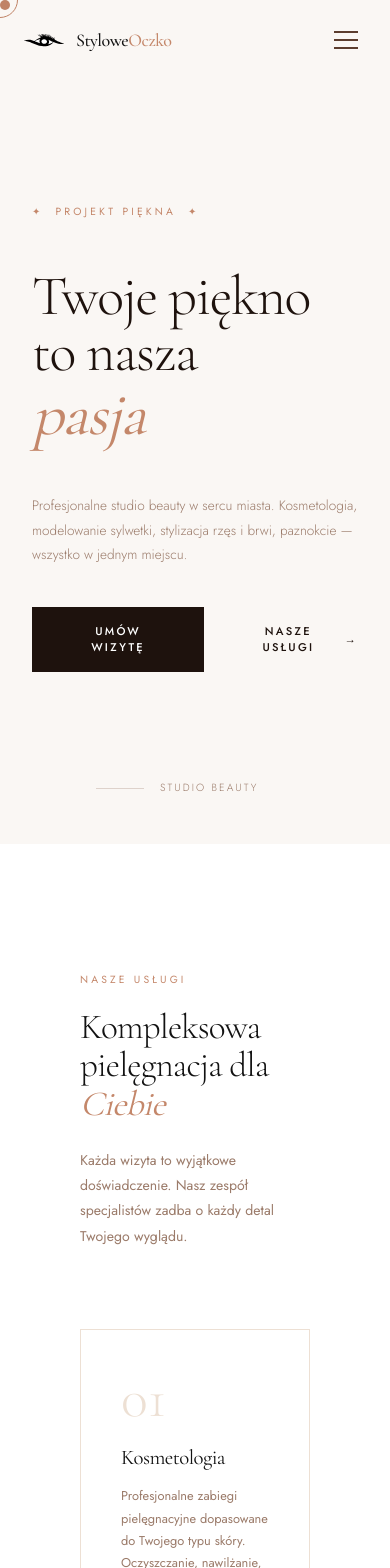
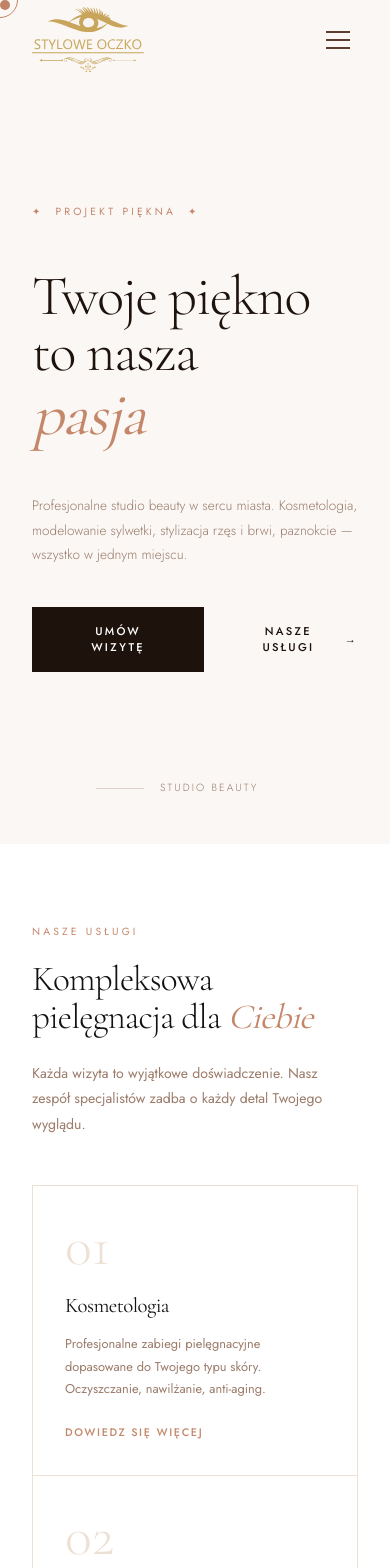
Before and after one commit to JakubPaszko2001/StyloweOczko, a Next.js app: page / in a window 390 px wide. Shown: the top 1568 px of the page. Built offline with nearby package versions, Linux system fonts and the light colour scheme.

Commit message:
trzeci commit

```diff
--- a/src/app/components/BookingForm.tsx
+++ b/src/app/components/BookingForm.tsx
@@ -73,8 +73,8 @@ export default function BookingForm() {
   ];
 
   return (
-    <section ref={sectionRef} className="py-32 px-20 bg-beige grid grid-cols-1 lg:grid-cols-2 gap-24 items-center" id="rezerwacja">
-      <div>
+    <section ref={sectionRef} className="py-20 md:py-32 px-8 md:px-24 bg-beige flex flex-col lg:flex-row gap-16 lg:gap-24 items-center" id="rezerwacja">
+      <div className="lg:w-1/2">
         <p className="reveal text-[0.65rem] tracking-[0.3em] uppercase text-rose mb-5">Rezerwacja</p>
         <h2 className="reveal delay-1 font-serif text-[clamp(2.2rem,4vw,3.8rem)] font-light leading-[1.1] tracking-tight mb-8">
           Umów swoją <em className="text-rose italic font-normal">wizytę</em>
@@ -100,10 +100,10 @@ export default function BookingForm() {
         </div>
       </div>
 
-      <div className="reveal-right bg-white p-12 shadow-sm">
+      <div className="reveal-right lg:w-1/2 bg-white p-8 md:p-12 shadow-sm w-full">
         <p className="text-[0.65rem] tracking-[0.3em] uppercase text-rose mb-6">Formularz rezerwacji</p>
         <form onSubmit={handleSubmit} className="space-y-4">
-          <div className="grid grid-cols-2 gap-4">
+          <div className="grid grid-cols-1 md:grid-cols-2 gap-4">
             <div className="flex flex-col gap-1.5">
               <label className="text-[0.68rem] tracking-[0.15em] uppercase text-muted font-medium">Imię</label>
               <input type="text" placeholder="Anna" className="border border-beige p-3.5 text-[0.85rem] bg-cream outline-none focus:border-rose transition-colors font-light" required />
@@ -120,7 +120,7 @@ export default function BookingForm() {
               <label className="text-[0.68rem] tracking-[0.15em] uppercase text-muted font-medium">E-mail</label>
               <input type="email" placeholder="anna@email.pl" className="border border-beige p-3.5 text-[0.85rem] bg-cream outline-none focus:border-rose transition-colors font-light" required />
             </div>
-            <div className="col-span-2 flex flex-col gap-1.5">
+            <div className="md:col-span-2 flex flex-col gap-1.5">
               <label className="text-[0.68rem] tracking-[0.15em] uppercase text-muted font-medium">Usługa</label>
               <select className="border border-beige p-3.5 text-[0.85rem] bg-cream outline-none focus:border-rose transition-colors font-light" required>
                 <option value="">Wybierz usługę...</option>
@@ -143,7 +143,7 @@ export default function BookingForm() {
                 <option>15:00</option><option>16:00</option><option>17:00</option><option>18:00</option>
               </select>
             </div>
-            <div className="col-span-2 flex flex-col gap-1.5">
+            <div className="md:col-span-2 flex flex-col gap-1.5">
               <label className="text-[0.68rem] tracking-[0.15em] uppercase text-muted font-medium">Uwagi (opcjonalnie)</label>
               <textarea placeholder="Dodatkowe informacje..." className="border border-beige p-3.5 text-[0.85rem] bg-cream outline-none focus:border-rose transition-colors font-light resize-none h-[100px]"></textarea>
             </div>
--- a/src/app/components/Footer.tsx
+++ b/src/app/components/Footer.tsx
@@ -8,7 +8,7 @@ export default function Footer() {
   };
 
   return (
-    <footer className="bg-beige text-dark pt-16 pb-8 px-20 grid grid-cols-1 md:grid-cols-2 lg:grid-cols-4 gap-12">
+    <footer className="bg-beige text-dark pt-20 pb-10 px-8 md:px-24 grid grid-cols-1 md:grid-cols-2 lg:grid-cols-4 gap-12">
       <div className="lg:col-span-1">
         <Link href="/" className="font-serif text-[1.6rem] font-medium tracking-tight mb-4 block">
           Stylowe<span className="text-rose">Oczko</span>
--- a/src/app/components/Gallery.tsx
+++ b/src/app/components/Gallery.tsx
@@ -49,8 +49,8 @@ export default function Gallery() {
   }, []);
 
   return (
-    <section ref={sectionRef} className="py-32 px-20 bg-beige text-dark" id="galeria">
-      <div className="flex justify-between items-end mb-16">
+    <section ref={sectionRef} className="py-20 md:py-32 px-8 md:px-24 bg-beige text-dark" id="galeria">
+      <div className="flex flex-col md:flex-row justify-between items-start md:items-end mb-12 md:mb-16 gap-6">
         <div>
           <p className="reveal text-[0.65rem] tracking-[0.3em] uppercase text-rose mb-5">Galeria efektów</p>
           <h2 className="reveal delay-1 font-serif text-[clamp(2.2rem,4vw,3.8rem)] font-light leading-[1.1] tracking-tight text-dark">
--- a/src/app/components/Navbar.tsx
+++ b/src/app/components/Navbar.tsx
@@ -3,7 +3,7 @@
 import { useEffect, useState } from "react";
 import Link from "next/link";
 import Image from "next/image";
-import Logo from "../assets/Logo.svg";
+import Logo from "../assets/Logo3.svg";
 
 export default function Navbar() {
   const [scrolled, setScrolled] = useState(false);
@@ -54,10 +54,9 @@ export default function Navbar() {
   return (
     <>
       <nav
-        className={`fixed top-0 left-0 w-full z-[100] px-6 md:px-16 flex items-center justify-between h-20 md:h-[88px] transition-all duration-400 ${
-          scrolled || isMenuOpen
-            ? "bg-cream/90 backdrop-blur-[14px] border-b border-rose/15"
-            : "bg-transparent"
+        className={`fixed top-0 left-0 w-full z-[100] px-8 md:px-24 flex items-center justify-between h-20 md:h-[88px] transition-all duration-500 border-b ${scrolled || isMenuOpen
+          ? "bg-cream/90 backdrop-blur-[14px] border-[#C8A55B]"
+          : "bg-transparent border-transparent"
           }`}
       >
         <Link
@@ -68,16 +67,16 @@ export default function Navbar() {
           <Image
             src={Logo}
             alt="Logo StyloweOczko"
-            width={64}
-            height={64}
-            className="w-10 h-10 md:w-12 md:h-12 transition-transform duration-300 group-hover:scale-110"
+            width={128}
+            height={128}
+            className="w-28 h-28 object-contain"
           />
-          <div className="hidden sm:block">
+          {/* <div className="hidden sm:block">
             Stylowe<span className="text-rose">Oczko</span>
           </div>
           <div className="sm:hidden text-lg">
             Stylowe<span className="text-rose">Oczko</span>
-          </div>
+          </div> */}
         </Link>
 
         {/* Desktop Menu */}
@@ -108,18 +107,15 @@ export default function Navbar() {
           aria-label="Toggle menu"
         >
           <span
-            className={`w-6 h-0.5 bg-mid transition-all duration-300 ${
-              isMenuOpen ? "rotate-45 translate-y-2" : ""
+            className={`w-6 h-0.5 bg-mid transition-all duration-300 ${isMenuOpen ? "rotate-45 translate-y-2" : ""
               }`}
           />
           <span
-            className={`w-6 h-0.5 bg-mid transition-all duration-300 ${
-              isMenuOpen ? "opacity-0" : ""
+            className={`w-6 h-0.5 bg-mid transition-all duration-300 ${isMenuOpen ? "opacity-0" : ""
               }`}
           />
           <span
-            className={`w-6 h-0.5 bg-mid transition-all duration-300 ${
-              isMenuOpen ? "-rotate-45 -translate-y-2" : ""
+            className={`w-6 h-0.5 bg-mid transition-all duration-300 ${isMenuOpen ? "-rotate-45 -translate-y-2" : ""
               }`}
           />
         </button>
@@ -127,8 +123,7 @@ export default function Navbar() {
 
       {/* Mobile Menu Overlay */}
       <div
-        className={`fixed inset-0 z-[90] bg-cream transition-all duration-500 md:hidden flex flex-col items-center justify-center gap-8 px-6 ${
-          isMenuOpen ? "opacity-100 pointer-events-auto" : "opacity-0 pointer-events-none"
+        className={`fixed inset-0 z-[90] bg-cream transition-all duration-500 md:hidden flex flex-col items-center justify-center gap-8 px-6 ${isMenuOpen ? "opacity-100 pointer-events-auto" : "opacity-0 pointer-events-none"
           }`}
       >
         <div className="flex flex-col items-center gap-6 text-center">
@@ -136,8 +131,7 @@ export default function Navbar() {
             <button
               key={item.id}
               onClick={() => scrollToSection(item.id)}
-              className={`text-2xl font-serif text-mid hover:text-rose transition-all duration-500 transform ${
-                isMenuOpen ? "translate-y-0 opacity-100" : "translate-y-4 opacity-0"
+              className={`text-2xl font-serif text-mid hover:text-rose transition-all duration-500 transform ${isMenuOpen ? "translate-y-0 opacity-100" : "translate-y-4 opacity-0"
                 }`}
               style={{ transitionDelay: `${index * 100}ms` }}
             >
@@ -147,8 +141,7 @@ export default function Navbar() {
 
           <button
             onClick={() => scrollToSection("rezerwacja")}
-            className={`mt-4 bg-rose text-white px-10 py-4 text-sm tracking-[0.2em] uppercase font-medium hover:bg-rose-dark transition-all duration-500 transform ${
-              isMenuOpen ? "translate-y-0 opacity-100" : "translate-y-4 opacity-0"
+            className={`mt-4 bg-rose text-white px-10 py-4 text-sm tracking-[0.2em] uppercase font-medium hover:bg-rose-dark transition-all duration-500 transform ${isMenuOpen ? "translate-y-0 opacity-100" : "translate-y-4 opacity-0"
               }`}
             style={{ transitionDelay: `${menuItems.length * 100}ms` }}
           >
@@ -156,8 +149,7 @@ export default function Navbar() {
           </button>
         </div>
 
-        <div className={`absolute bottom-12 flex flex-col items-center gap-2 text-rose/60 text-xs tracking-widest uppercase transition-all duration-700 delay-500 ${
-          isMenuOpen ? "opacity-100" : "opacity-0"
+        <div className={`absolute bottom-12 flex flex-col items-center gap-2 text-rose/60 text-xs tracking-widest uppercase transition-all duration-700 delay-500 ${isMenuOpen ? "opacity-100" : "opacity-0"
           }`}>
           <span>Stylowe Oczko</span>
           <span className="w-12 h-px bg-rose/30"></span>
--- a/src/app/components/Pricing.tsx
+++ b/src/app/components/Pricing.tsx
@@ -60,8 +60,8 @@ export default function Pricing() {
   }, []);
 
   return (
-    <section ref={sectionRef} className="py-32 px-20 bg-white" id="cennik">
-      <div className="flex justify-between items-end mb-16">
+    <section ref={sectionRef} className="py-20 md:py-32 px-8 md:px-24 bg-white" id="cennik">
+      <div className="flex justify-between items-end mb-12 md:mb-16">
         <div>
           <p className="reveal text-[0.65rem] tracking-[0.3em] uppercase text-rose mb-5">Cennik</p>
           <h2 className="reveal delay-1 font-serif text-[clamp(2.2rem,4vw,3.8rem)] font-light leading-[1.1] tracking-tight">
@@ -74,7 +74,7 @@ export default function Pricing() {
         {categories.map((cat, i) => (
           <div
             key={cat.title}
-            className={`reveal delay-${i + 1} p-10 relative transition-colors duration-300 ${cat.featured ? "bg-beige text-dark" : "bg-white"
+            className={`reveal delay-${i + 1} p-8 md:p-10 relative transition-colors duration-300 ${cat.featured ? "bg-beige text-dark" : "bg-white"
               }`}
           >
             {cat.featured && (
--- a/src/app/components/Services.tsx
+++ b/src/app/components/Services.tsx
@@ -52,8 +52,8 @@ export default function Services() {
   }, []);
 
   return (
-    <section ref={sectionRef} className="py-32 px-20 bg-white" id="uslugi">
-      <div className="max-w-[600px] mb-20">
+    <section ref={sectionRef} className="py-20 md:py-32 px-8 md:px-24 bg-white" id="uslugi">
+      <div className="max-w-[600px] mb-12 md:mb-20">
         <p className="reveal text-[0.65rem] tracking-[0.3em] uppercase text-rose mb-5">Nasze usługi</p>
         <h2 className="reveal delay-1 font-serif text-[clamp(2.2rem,4vw,3.8rem)] font-light leading-[1.1] tracking-tight max-w-[28rem] mb-6">
           Kompleksowa pielęgnacja dla <em className="text-rose italic font-normal">Ciebie</em>
@@ -63,11 +63,13 @@ export default function Services() {
         </p>
       </div>
 
-      <div className="grid grid-cols-1 md:grid-cols-5 gap-px bg-beige border border-beige overflow-hidden">
+      <div className="grid grid-cols-1 md:grid-cols-2 lg:grid-cols-5 gap-px bg-beige border border-beige overflow-hidden">
         {services.map((s, i) => (
           <div
             key={s.num}
-            className={`reveal delay-${i + 1} bg-white p-10 cursor-pointer transition-colors duration-300 relative group overflow-hidden hover:bg-cream`}
+            className={`reveal delay-${i + 1} bg-white p-8 md:p-10 cursor-pointer transition-colors duration-300 relative group overflow-hidden hover:bg-cream ${
+              i === 4 ? "md:col-span-2 lg:col-span-1" : ""
+            }`}
           >
             <div className="absolute bottom-0 left-0 w-full h-[3px] bg-rose scale-x-0 origin-left transition-transform duration-400 ease-[cubic-bezier(0.16,1,0.3,1)] group-hover:scale-x-100" />
             <div className="font-serif text-[3.5rem] font-light text-beige leading-none mb-4 transition-colors duration-300 group-hover:text-rose-light">
--- a/src/app/components/Testimonials.tsx
+++ b/src/app/components/Testimonials.tsx
@@ -19,6 +19,10 @@ const testimonials = [
     text: "„Brwi w końcu wyglądają tak, jak chciałam. Mistrzyni słucha i rozumie — nie trzeba długo tłumaczyć. Wreszcie mój salon!\"",
     author: "Natalia P. — Białystok",
   },
+  {
+    text: "„Poczucie komfortu i pełen profesjonalizm. Zabieg modelowania sylwetki to był strzał w dziesiątkę, efekty widoczne gołym okiem!\"",
+    author: "Magdalena S. — Białystok",
+  },
 ];
 
 export default function Testimonials() {
@@ -26,12 +30,7 @@ export default function Testimonials() {
   const trackRef = useRef<HTMLDivElement>(null);
   const sectionRef = useRef<HTMLElement>(null);
 
-  useEffect(() => {
-    const interval = setInterval(() => {
-      setIdx((prev) => (prev + 1) % testimonials.length);
-    }, 5000);
-    return () => clearInterval(interval);
-  }, []);
+  // Autoplay disabled per user request
 
   useEffect(() => {
     const revealEls = sectionRef.current?.querySelectorAll(".reveal");
@@ -56,8 +55,8 @@ export default function Testimonials() {
   };
 
   return (
-    <section ref={sectionRef} className="py-32 px-20 bg-cream overflow-hidden" id="opinie">
-      <div className="grid grid-cols-1 lg:grid-cols-3 gap-24 items-start">
+    <section ref={sectionRef} className="py-20 md:py-32 px-8 md:px-24 bg-cream overflow-hidden" id="opinie">
+      <div className="grid grid-cols-1 lg:grid-cols-3 gap-16 lg:gap-24 items-start">
         <div className="lg:col-span-1">
           <p className="reveal text-[0.65rem] tracking-[0.3em] uppercase text-rose mb-5">Opinie klientek</p>
           <h2 className="reveal delay-1 font-serif text-[clamp(2.2rem,4vw,3.8rem)] font-light leading-[1.1] tracking-tight mb-8">
@@ -66,7 +65,7 @@ export default function Testimonials() {
           <p className="reveal delay-2 text-[0.88rem] leading-[1.8] text-muted mb-12">
             Zaufały nam tysiące kobiet. Ich satysfakcja to nasza największa nagroda.
           </p>
-          <div className="reveal delay-3 flex gap-4 mt-12">
+          <div className="reveal delay-3 hidden lg:flex gap-4 mt-12">
             <button
               onClick={() => goTo(idx - 1)}
               className="w-11 h-11 border border-beige flex items-center justify-center text-lg text-mid hover:bg-rose hover:border-rose hover:text-white transition-all duration-200"
@@ -85,13 +84,13 @@ export default function Testimonials() {
         <div className="lg:col-span-2 overflow-hidden -m-4 p-4">
           <div
             ref={trackRef}
-            className="flex gap-8 transition-transform duration-600 ease-[cubic-bezier(0.16,1,0.3,1)]"
-            style={{ transform: `translateX(calc(-${idx * 50}% - ${idx * 1}rem))` }}
+            className="flex flex-col lg:flex-row gap-8 transition-transform duration-600 ease-[cubic-bezier(0.16,1,0.3,1)] lg:translate-x-[var(--tx)]"
+            style={{ "--tx": `calc(-${idx * 50}% - ${idx * 1}rem)` } as any}
           >
             {testimonials.map((t, i) => (
               <div
                 key={i}
-                className="flex-shrink-0 w-[calc(50%-1rem)] bg-white p-10 border-l-2 border-rose"
+                className="flex-shrink-0 w-full lg:w-[calc(50%-1rem)] bg-white p-8 md:p-10 border-l-2 border-rose"
               >
                 <div className="text-rose text-base mb-4 tracking-widest">★★★★★</div>
                 <p className="font-serif text-[1.1rem] italic font-light leading-[1.7] text-mid mb-6">
```
Also changed, not shown: src/app/assets/Logo3.svg (added). Lines whose indentation alone changed are shown as unchanged.
